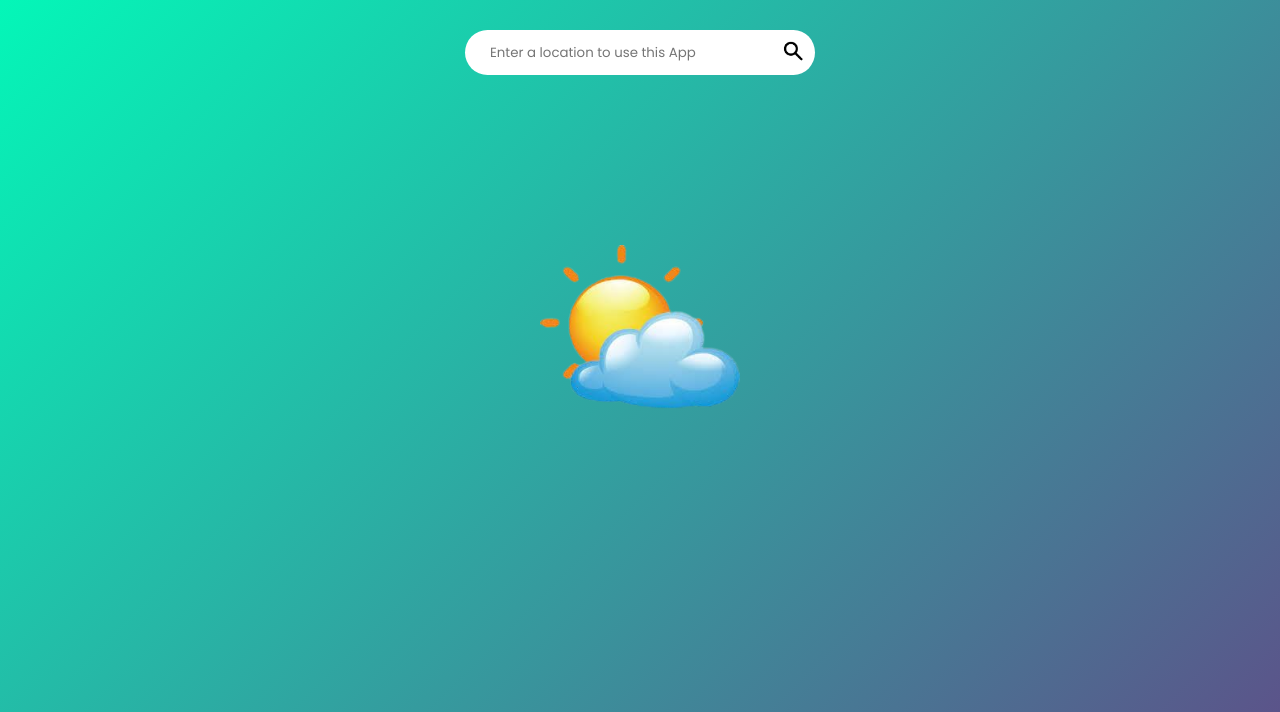
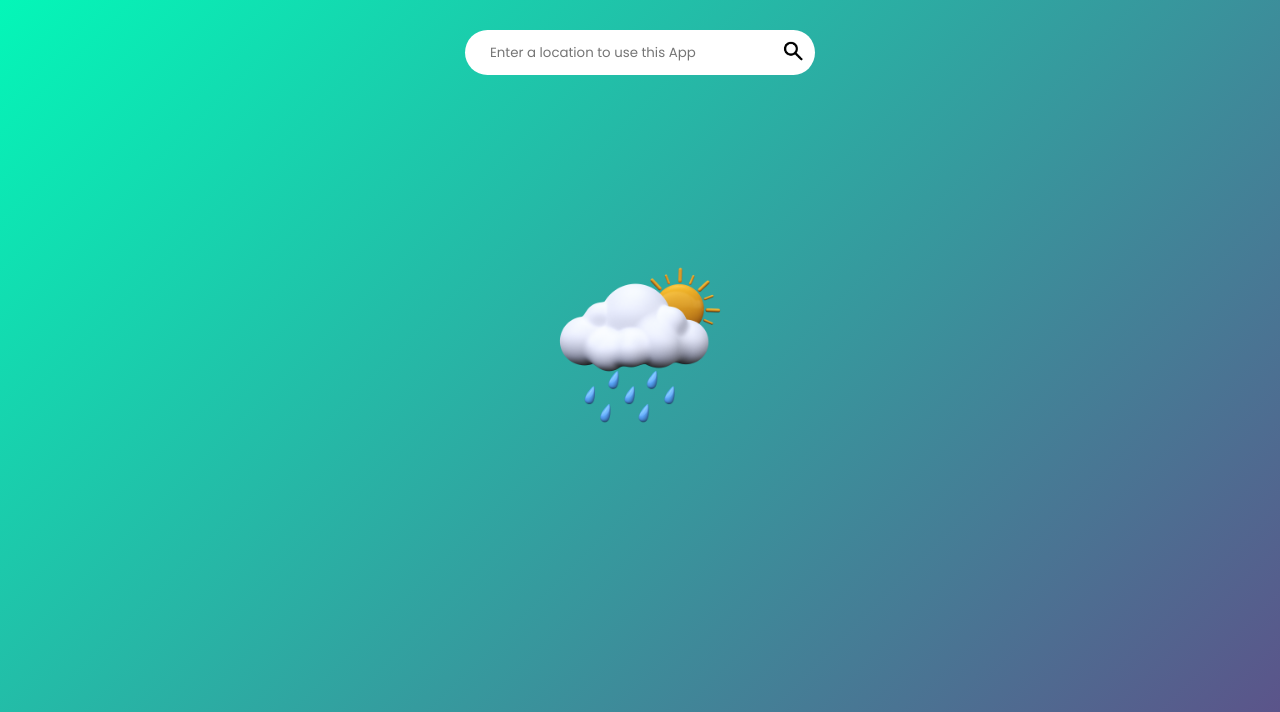
Before and after one commit to Shonex122/WeatheApp, a plain HTML site: page index.html in a window 1280 px wide. Shown: the part 88-800 px from the top of the page. Drawn offline with Linux system fonts and the light colour scheme.

Commit message:
changed the img

```diff
--- a/index.html
+++ b/index.html
@@ -21,7 +21,7 @@
       <div id="weather-data"></div>
     </div>
     <div class="weather-type">
-      <img src="Images/cloudy.png" class="weather-icon" />
+      <img src="Images/rain.webp" class="weather-icon" />
     </div>
   </body>
 </html>
```
